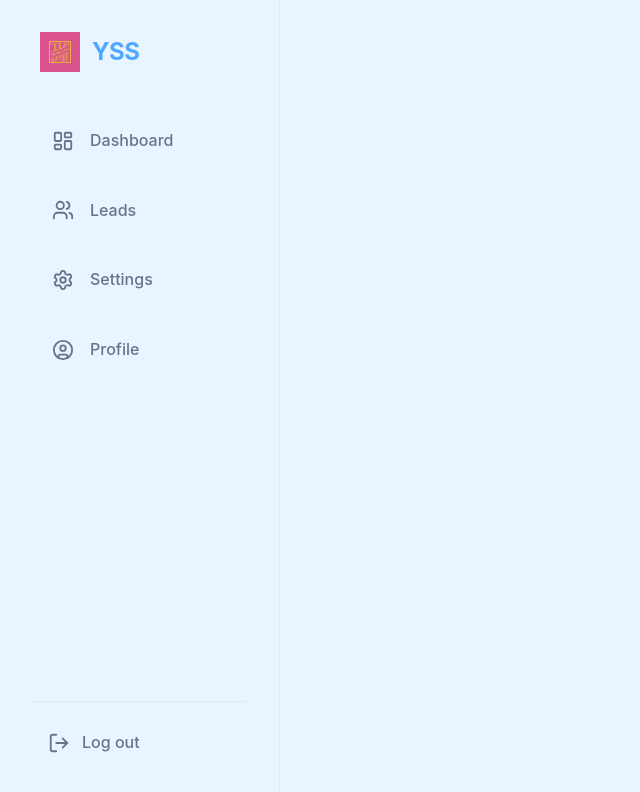
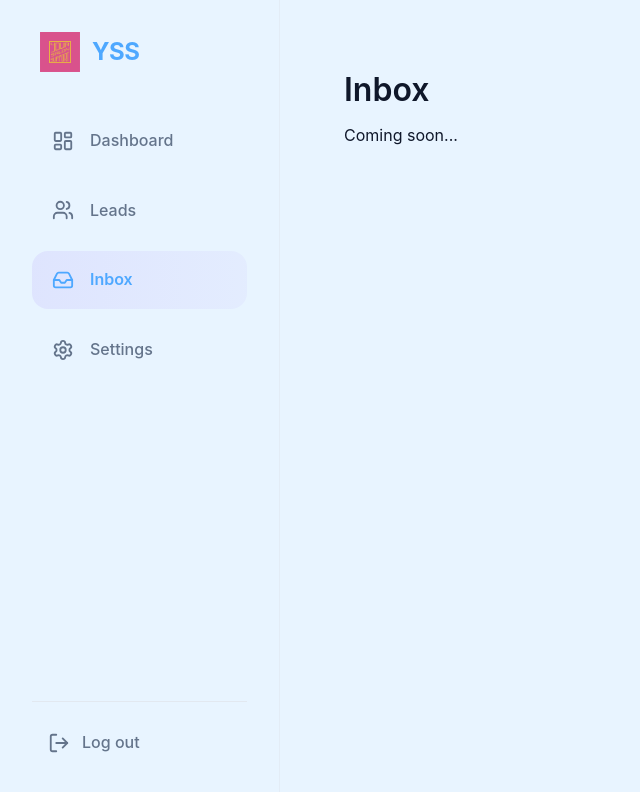
Before and after one commit to ABCD-Shubham/Dashboard-YSS, a React (Vite) app: page /inbox in a window 1280 px wide. Shown: the top 792 px of the page, without its empty margins (0-640 px from the left). Built offline with nearby package versions, Linux system fonts and the light colour scheme.

Commit message:
Replace Profile tab with Inbox tab in sidebar

```diff
--- a/src/App.jsx
+++ b/src/App.jsx
@@ -5,7 +5,7 @@ import Dashboard from './components/Dashboard';
 import Leads from './components/Leads';
 import Settings from './components/Settings';
 import LeadDetails from './components/LeadDetails';
-import Profile from './components/Profile';
+import Inbox from './components/Inbox';
 import { applyTheme } from './utils/theme';
 
 const App = () => {
@@ -25,8 +25,8 @@ const App = () => {
             <Route path="/" element={<Dashboard />} />
             <Route path="/leads" element={<Leads />} />
             <Route path="/leads/:id" element={<LeadDetails />} />
+            <Route path="/inbox" element={<Inbox />} />
             <Route path="/settings" element={<Settings />} />
-            <Route path="/profile" element={<Profile />} />
           </Routes>
         </main>
       </div>
--- /dev/null
+++ b/src/components/Inbox.jsx
@@ -0,0 +1,12 @@
+import React from 'react';
+
+const Inbox = () => {
+    return (
+        <div className='card'>
+            <h1>Inbox</h1>
+            <p>Coming soon...</p>
+        </div>
+    );
+};
+
+export default Inbox;
--- a/src/components/Profile.jsx
+++ /dev/null
@@ -1 +0,0 @@
-export default function Profile() { return <div className='card'><h1>Profile</h1><p>Coming soon...</p></div>; }
--- a/src/components/Sidebar.jsx
+++ b/src/components/Sidebar.jsx
@@ -1,13 +1,13 @@
 import React from 'react';
 import { NavLink } from 'react-router-dom';
-import { LayoutDashboard, Users, Settings, UserCircle, LogOut } from 'lucide-react';
+import { LayoutDashboard, Users, Settings, Inbox, LogOut } from 'lucide-react';
 
 const Sidebar = () => {
   const navItems = [
     { name: 'Dashboard', path: '/', icon: LayoutDashboard },
     { name: 'Leads', path: '/leads', icon: Users },
+    { name: 'Inbox', path: '/inbox', icon: Inbox },
     { name: 'Settings', path: '/settings', icon: Settings },
-    { name: 'Profile', path: '/profile', icon: UserCircle },
   ];
 
   return (
```
